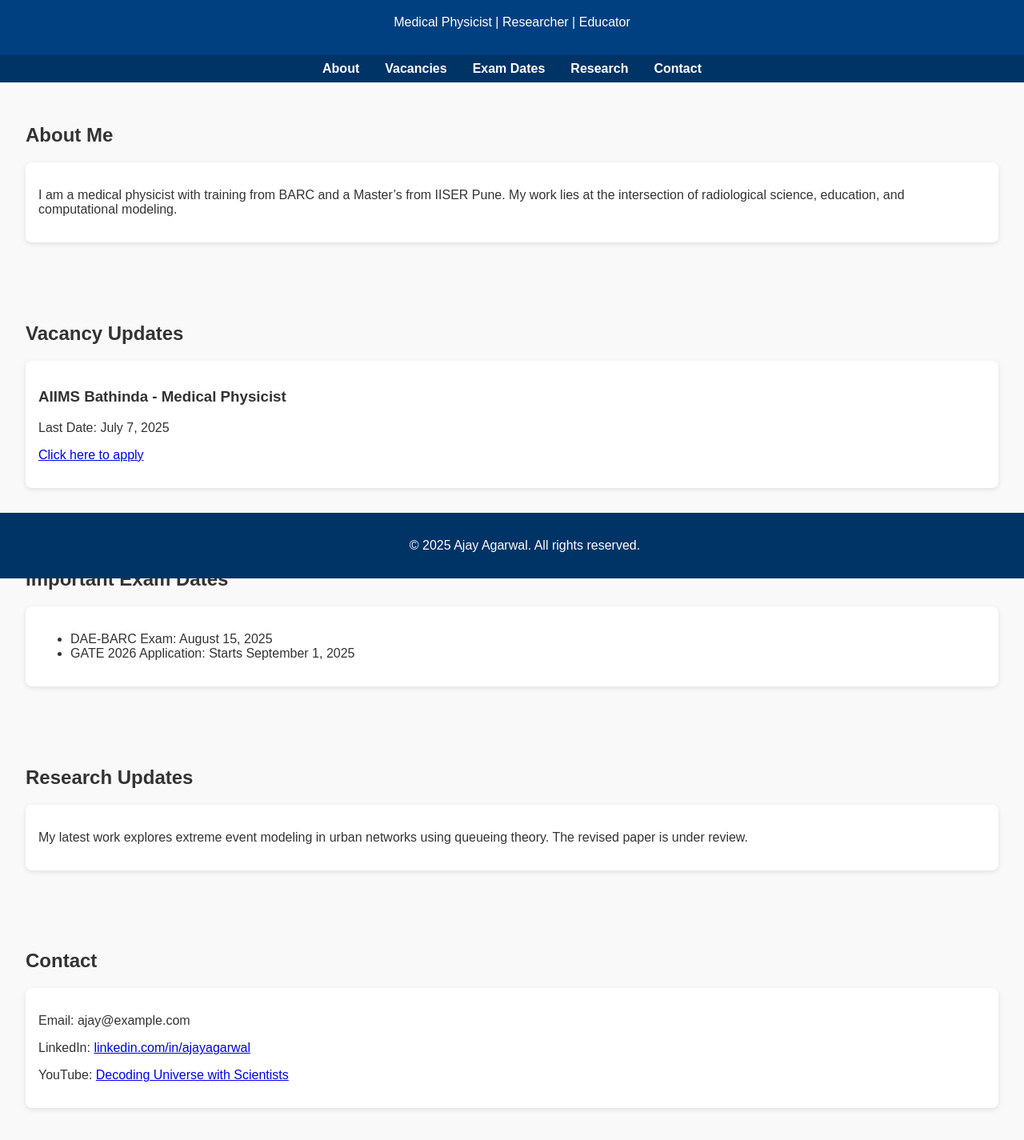
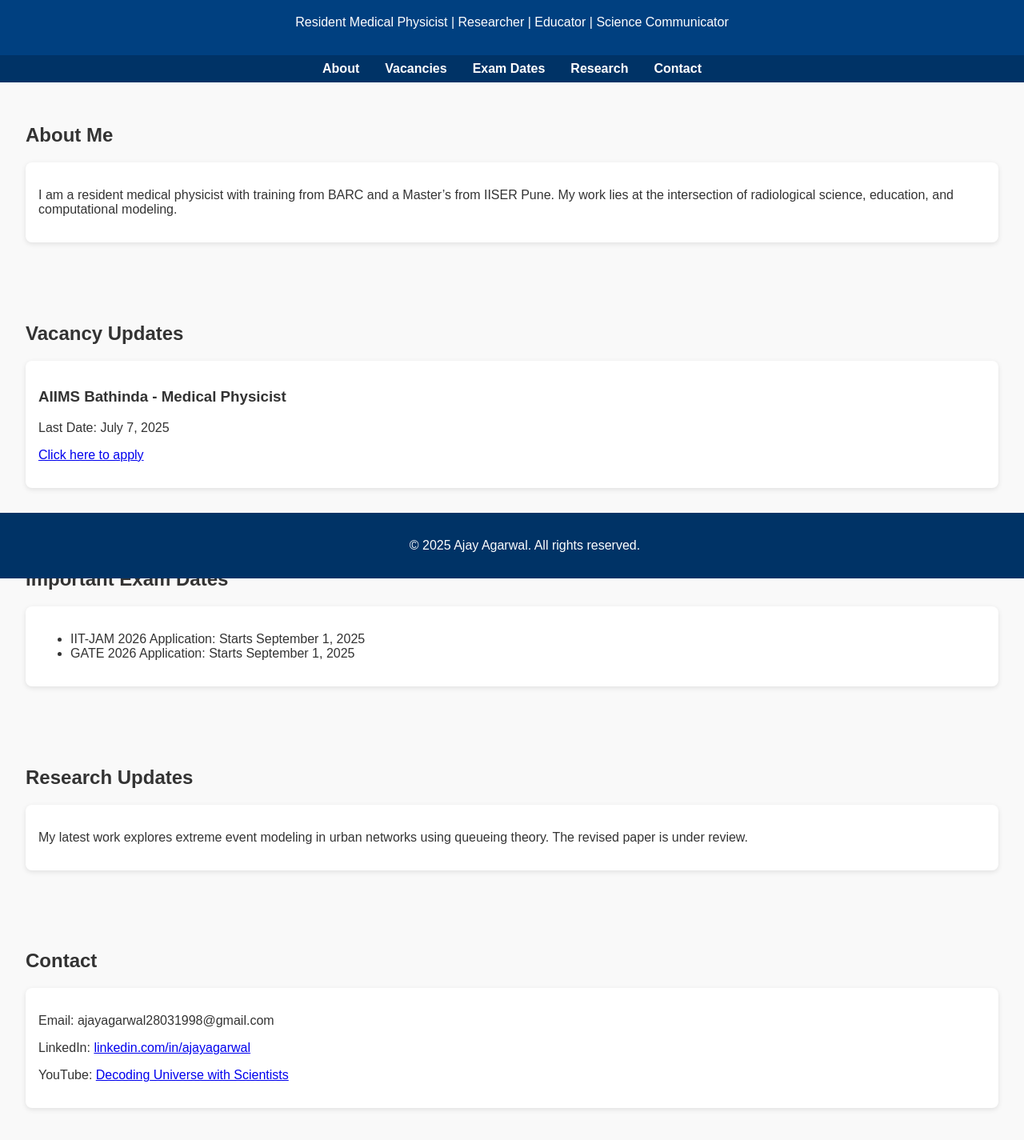
Before and after one commit to AJ-21cm/ajay-website, a plain HTML site: page index.html in a window 1280 px wide. Shown: the part 77-1502 px from the top of the page at 80% size. Drawn offline with Linux system fonts and the light colour scheme.

Commit message:
Update index.html

```diff
--- a/index.html
+++ b/index.html
@@ -3,7 +3,7 @@
 <head>
   <meta charset="UTF-8" />
   <meta name="viewport" content="width=device-width, initial-scale=1.0" />
-  <title>Ajay Agarwal | Medical Physicist</title>
+  <title>Ajay Agarwal | Resident Medical Physicist at Sir HN Reliance Foundation Hospital and Research Centre,Mumbai</title>
   <style>
     body {
       font-family: Arial, sans-serif;
@@ -54,7 +54,7 @@
 <body>
   <header>
     <h1>Ajay Agarwal</h1>
-    <p>Medical Physicist | Researcher | Educator</p>
+    <p> Resident Medical Physicist | Researcher | Educator | Science Communicator</p>
   </header>
 
   <nav>
@@ -68,7 +68,7 @@
   <section id="about">
     <h2>About Me</h2>
     <div class="card">
-      <p>I am a medical physicist with training from BARC and a Master’s from IISER Pune. My work lies at the intersection of radiological science, education, and computational modeling.</p>
+      <p>I am a resident medical physicist with training from BARC and a Master’s from IISER Pune. My work lies at the intersection of radiological science, education, and computational modeling.</p>
     </div>
   </section>
 
@@ -86,7 +86,7 @@
     <h2>Important Exam Dates</h2>
     <div class="card">
       <ul>
-        <li>DAE-BARC Exam: August 15, 2025</li>
+        <li>IIT-JAM 2026 Application: Starts September 1, 2025</li>
         <li>GATE 2026 Application: Starts September 1, 2025</li>
         <!-- Add more exam dates -->
       </ul>
@@ -103,9 +103,9 @@
   <section id="contact">
     <h2>Contact</h2>
     <div class="card">
-      <p>Email: ajay@example.com</p>
+      <p>Email: ajayagarwal28031998@gmail.com</p>
       <p>LinkedIn: <a href="#">linkedin.com/in/ajayagarwal</a></p>
-      <p>YouTube: <a href="#">Decoding Universe with Scientists</a></p>
+      <p>YouTube: <a href="https://youtube.com/@decodinguniverse?si=QuTnyF9W14SzdiBp">Decoding Universe with Scientists</a></p>
     </div>
   </section>
 
```
